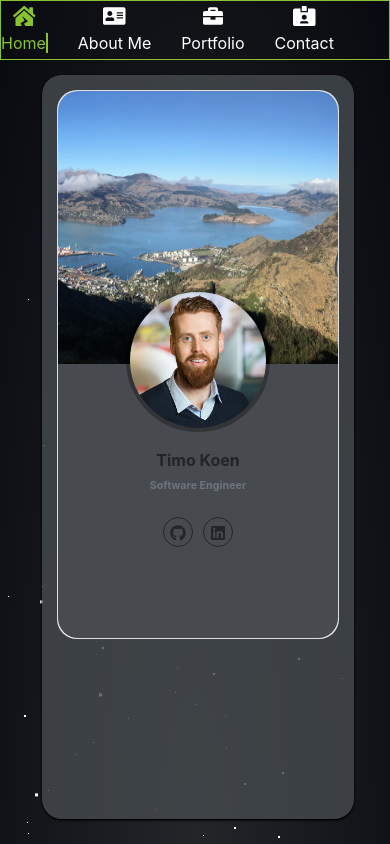
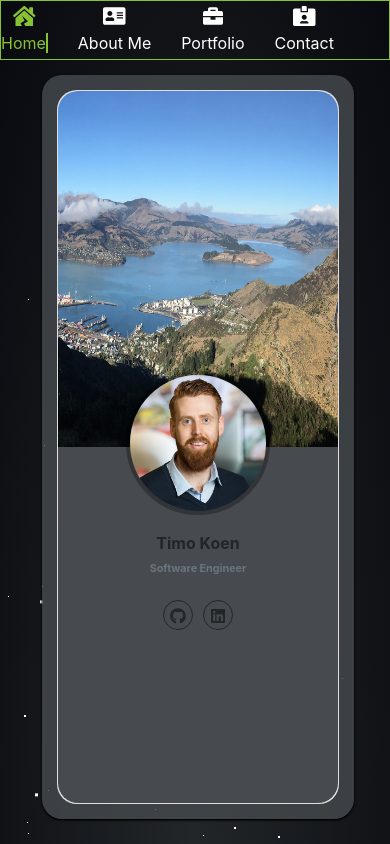
Before and after one commit to tkoen93/timokoen.dev, an Angular app: page / in a window 390 px wide. Built offline with nearby package versions, Linux system fonts and the light colour scheme.

Commit message:
fix mobile view

```diff
--- a/src/app/home/home.component.html
+++ b/src/app/home/home.component.html
@@ -1,5 +1,5 @@
 <div class="row fullHeight">
-    <div class="col-12" [style.height.vh]="65">
+    <div class="col-12 desktopHeight">
         <div class="card">
             <img class="card-img-top" src="assets/img/profilecardbackground.JPG">
             <div class="card-body text-center">
--- a/src/app/home/home.component.scss
+++ b/src/app/home/home.component.scss
@@ -62,3 +62,9 @@
         height: calc(100% - 30px);
     }
 }
+
+.desktopHeight {
+  @media screen and (min-width: $device-tablet) {
+    height: 65vh;;
+  }
+}
```
